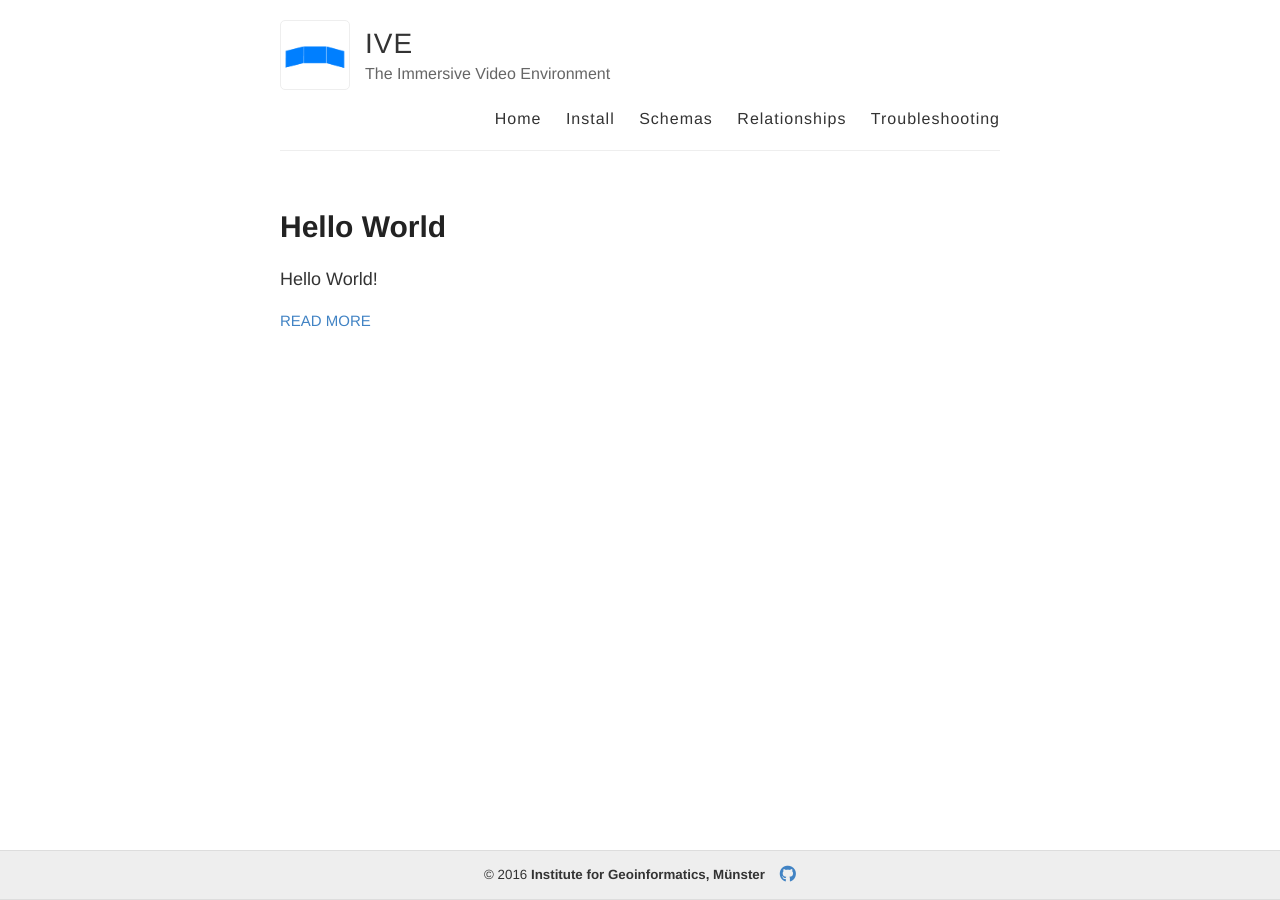
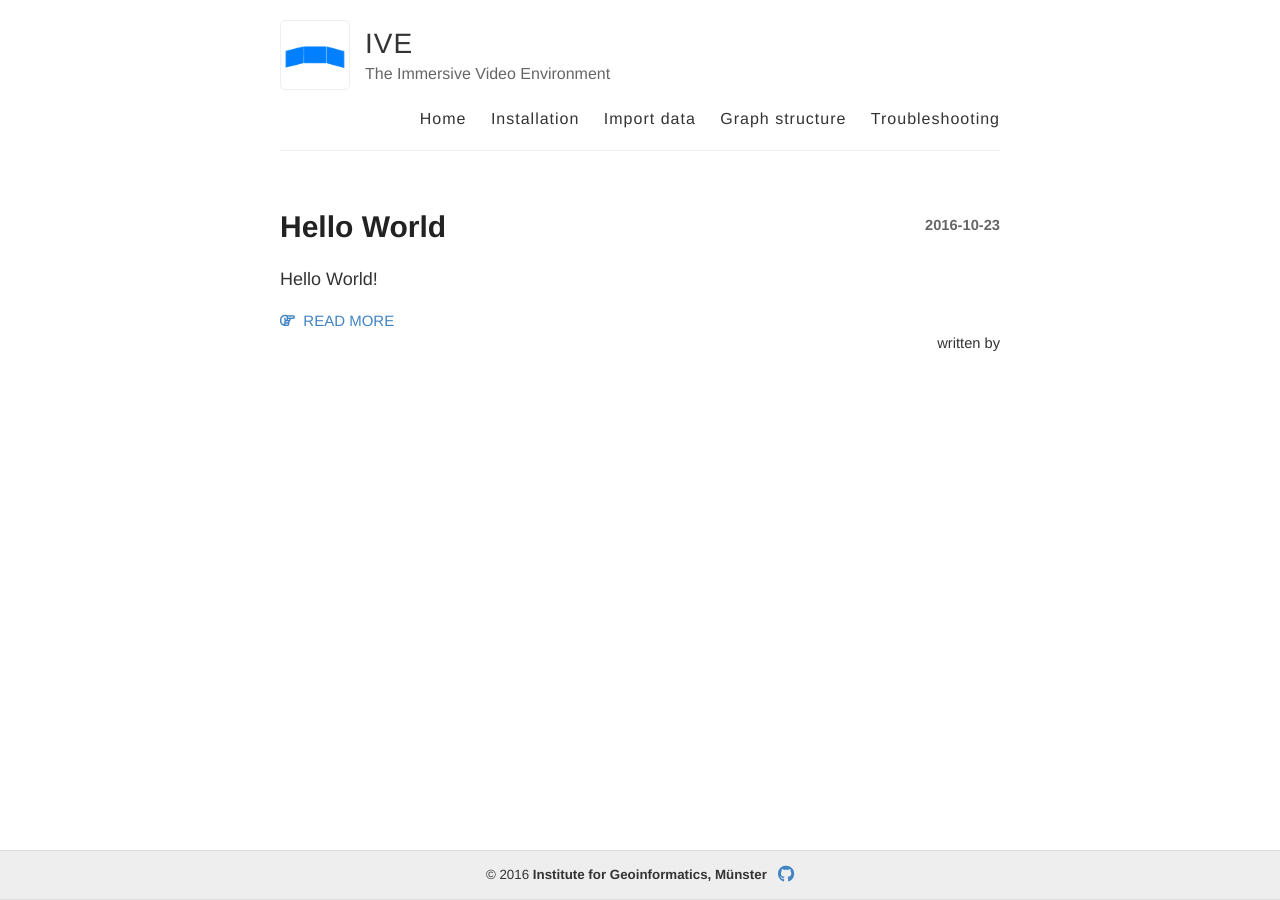
Before and after one commit to sitcomlab/IVE, a Jekyll site: the page built from index.html, in a window 1280 px wide. Built offline with Jekyll 4.4.1, drawn with Linux system fonts in a browser that asks for light colours; nearby versions of some CDN libraries.

Commit message:
Jekyll templating
added authors for posts

```diff
--- /dev/null
+++ b/_data/authors.yml
@@ -0,0 +1,5 @@
+# Authors for posts
+nicho:
+  fullname: Nicholas Schiestel
+  twitter: Nicho_S_90
+  github: nicho90
--- a/_layouts/default.html
+++ b/_layouts/default.html
@@ -35,9 +35,9 @@
 
                     <nav>
                         <a href="{{ site.baseurl }}/">Home</a>
-                        <a href="{{ site.baseurl }}/install">Install</a>
-                        <a href="{{ site.baseurl }}/schemas">Schemas</a>
-                        <a href="{{ site.baseurl }}/relationships">Relationships</a>
+                        <a href="{{ site.baseurl }}/install">Installation</a>
+                        <a href="{{ site.baseurl }}/import">Import data</a>
+                        <a href="{{ site.baseurl }}/graph">Graph structure</a>
                         <a href="{{ site.baseurl }}/troubleshooting">Troubleshooting</a>
                     </nav>
                 </header>
@@ -52,7 +52,7 @@
             <small>
                 &copy; 2016
                 <b>Institute for Geoinformatics, Münster</b>
-                &nbsp;&nbsp;
+                &nbsp;
                 <a href="https://github.com/sitcomlab/IVE" target="_blank" class="link">
                     <i class="fa fa-lg fa-github" aria-hidden="true"></i>
                 </a>
--- a/index.html
+++ b/index.html
@@ -4,15 +4,36 @@
 
 <div class="posts">
     {% for post in site.posts %}
+        {% assign author = site.data.authors[post.author] %}
         <article class="post">
-
-            <h1><a href="{{ site.baseurl }}{{ post.url }}">{{ post.title }}</a></h1>
+            <h1>
+                <a href="{{ site.baseurl }}{{ post.url }}">{{ post.title }}</a>
+                <div class="time" style="float: right;">
+                    {{ post.date | date: "%Y-%m-%d" }}
+                </div>
+            </h1>
 
             <div class="entry">
                 {{ post.excerpt }}
             </div>
 
-            <a href="{{ site.baseurl }}{{ post.url }}" class="read-more">Read More</a>
+            <a href="{{ site.baseurl }}{{ post.url }}" class="read-more">
+                <i class="fa fa-hand-o-right" aria-hidden="true"></i>&nbsp;&nbsp;READ MORE
+            </a>
+
+            <div class="author">
+                written by <b>{{ author.fullname }}</b>
+                    {% if author.github %}
+                        <a href="https://github.com/{{ author.github }}" target="_blank" class="link">
+                            <i class="fa fa-github-alt" aria-hidden="true"></i>
+                        </a>
+                    {% endif %}
+                    {% if author.twitter %}
+                        <a href="https://twitter.com/{{ author.twitter }}" target="_blank" class="link">
+                            <i class="fa fa-twitter" aria-hidden="true"></i>
+                        </a>
+                    {% endif %}
+            </div>
         </article>
-  {% endfor %}
+    {% endfor %}
 </div>
--- a/style.scss
+++ b/style.scss
@@ -384,3 +384,17 @@
     height: 1px;
     background-color: $lightGray;
 }
+
+.picture {
+    width: 100%;
+}
+
+.time {
+    color: $gray;
+    padding-top: 12px;
+}
+
+.time, .author {
+    font-size: 11pt;
+    text-align: right;
+}
```
Also changed, not shown: _layouts/post.html (+19 -3 lines).
